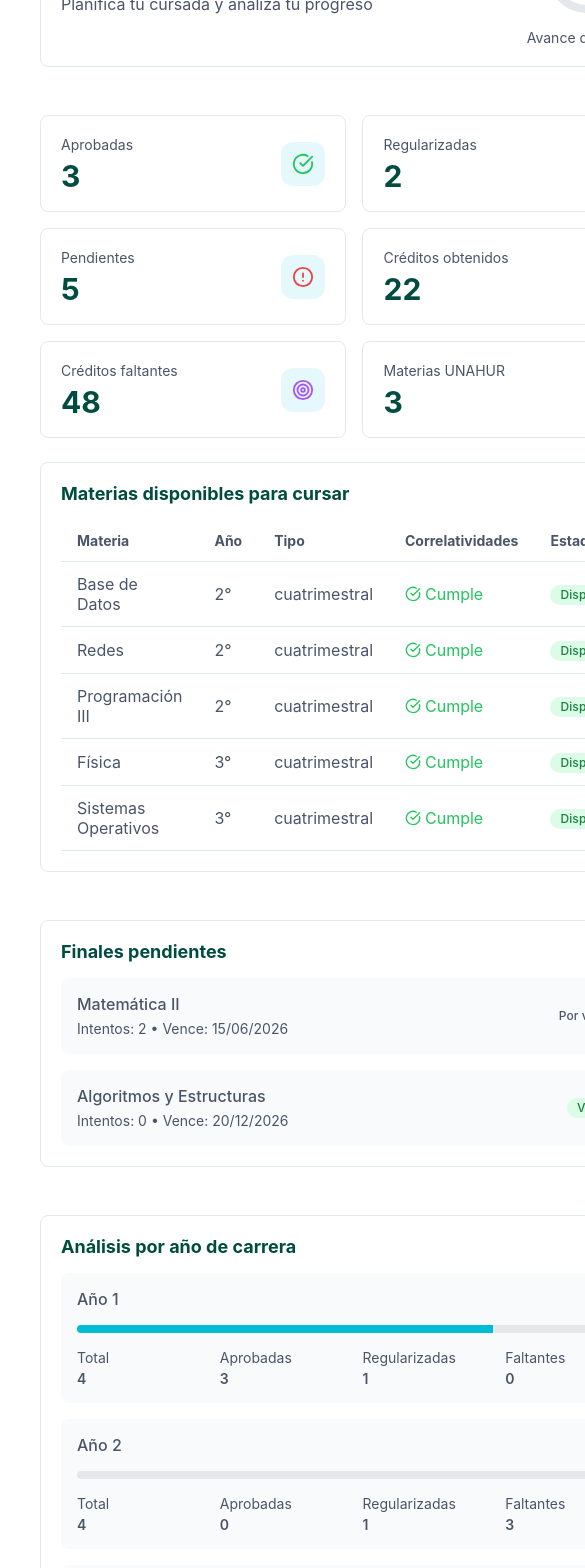
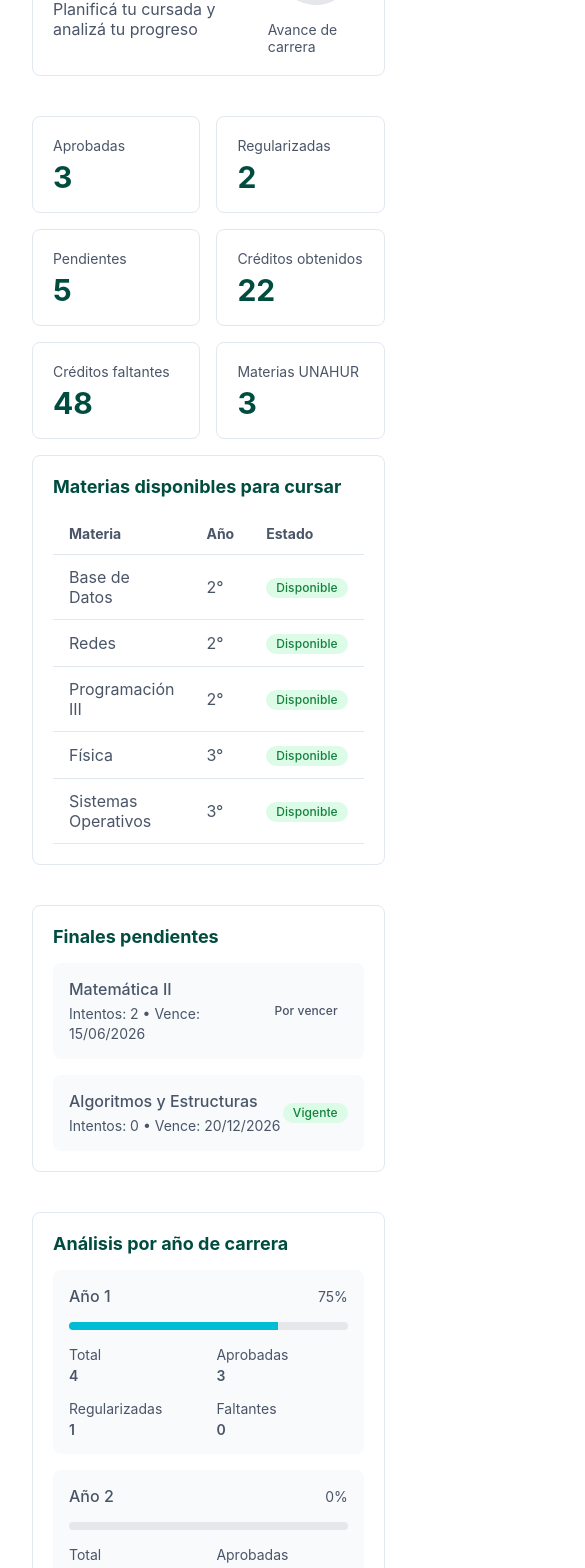
Before and after one commit to DesApp-2026c1-Grupo-5/Sistema-de-Acompa-amiento-de-Alumnos-Universitarios, a React (Vite) app in the folder frontEnd/acompañamiento de alumnos/: page /student/academic-assistant in a window 390 px wide. Shown: the part 200-1768 px from the top of the page, 585 px wide, since content can reach past the window. Built offline with nearby package versions, Linux system fonts and the light colour scheme.

Commit message:
responsive basico

```diff
--- a/frontEnd/acompañamiento de alumnos/src/components/academicAssistant/AcademicAssistantPlanner.module.css
+++ b/frontEnd/acompañamiento de alumnos/src/components/academicAssistant/AcademicAssistantPlanner.module.css
@@ -29,3 +29,9 @@
   ring: 2px;
   ring-color: rgba(0, 188, 212, 0.5);
 }
+
+@media (max-width: 640px) {
+  .input {
+    max-width: 100%;
+  }
+}
--- a/frontEnd/acompañamiento de alumnos/src/components/academicAssistant/AcademicAssistantRecommendations.module.css
+++ b/frontEnd/acompañamiento de alumnos/src/components/academicAssistant/AcademicAssistantRecommendations.module.css
@@ -51,3 +51,12 @@
   margin: 0;
   line-height: 1.5;
 }
+
+@media (max-width: 640px) {
+  .container {
+    padding: 16px;
+  }
+  .item {
+    flex-direction: column;
+  }
+}
--- a/frontEnd/acompañamiento de alumnos/src/components/academicAssistant/AcademicAssistantSimulator.module.css
+++ b/frontEnd/acompañamiento de alumnos/src/components/academicAssistant/AcademicAssistantSimulator.module.css
@@ -38,3 +38,11 @@
   border: 1px solid var(--border);
   accent-color: var(--color-accent);
 }
+
+@media (max-width: 640px) {
+  .checkbox {
+    flex-direction: column;
+    align-items: flex-start;
+    gap: 8px;
+  }
+}
--- a/frontEnd/acompañamiento de alumnos/src/components/academicAssistant/AcademicAssistantSubjects.module.css
+++ b/frontEnd/acompañamiento de alumnos/src/components/academicAssistant/AcademicAssistantSubjects.module.css
@@ -36,3 +36,12 @@
   gap: 4px;
   color: #22c55e;
 }
+
+@media (max-width: 768px) {
+  .table th:nth-child(3),
+  .table td:nth-child(3),
+  .table th:nth-child(4),
+  .table td:nth-child(4) {
+    display: none;
+  }
+}
--- a/frontEnd/acompañamiento de alumnos/src/components/academicAssistant/AcademicAssistantYears.module.css
+++ b/frontEnd/acompañamiento de alumnos/src/components/academicAssistant/AcademicAssistantYears.module.css
@@ -44,3 +44,9 @@
   font-weight: 600;
   margin: 0;
 }
+
+@media (max-width: 768px) {
+  .stats {
+    grid-template-columns: repeat(2, 1fr);
+  }
+}
--- a/frontEnd/acompañamiento de alumnos/src/components/common/StatCard.module.css
+++ b/frontEnd/acompañamiento de alumnos/src/components/common/StatCard.module.css
@@ -38,3 +38,13 @@
   align-items: center;
   justify-content: center;
 }
+
+@media (max-width: 480px) {
+  .content {
+    flex-direction: column;
+    align-items: flex-start;
+  }
+  .icon {
+    display: none;
+  }
+}
--- a/frontEnd/acompañamiento de alumnos/src/pages/student/AcademicAssistant.module.css
+++ b/frontEnd/acompañamiento de alumnos/src/pages/student/AcademicAssistant.module.css
@@ -3,6 +3,8 @@
   display: flex;
   flex-direction: column;
   gap: 24px;
+  max-width: 1200px;
+  margin: 0 auto;
 }
 
 .header {
@@ -21,3 +23,10 @@
   color: var(--text-muted);
   margin: 0;
 }
+
+@media (max-width: 768px) {
+  .container {
+    padding: 16px;
+    gap: 16px;
+  }
+}
```
